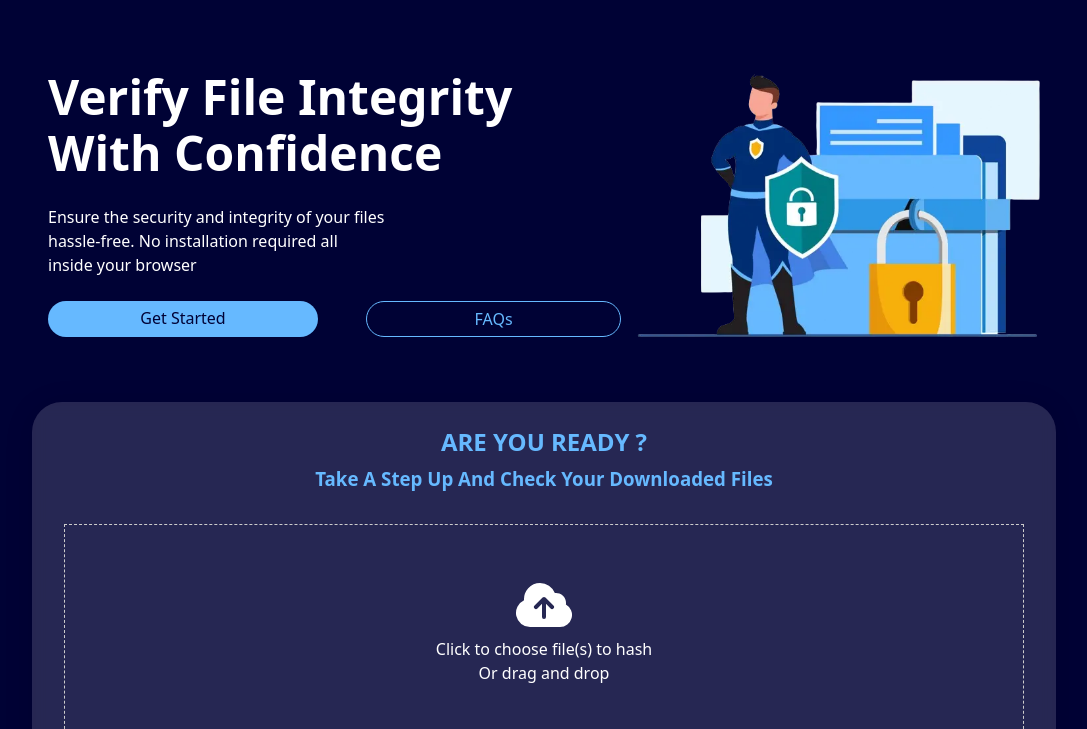
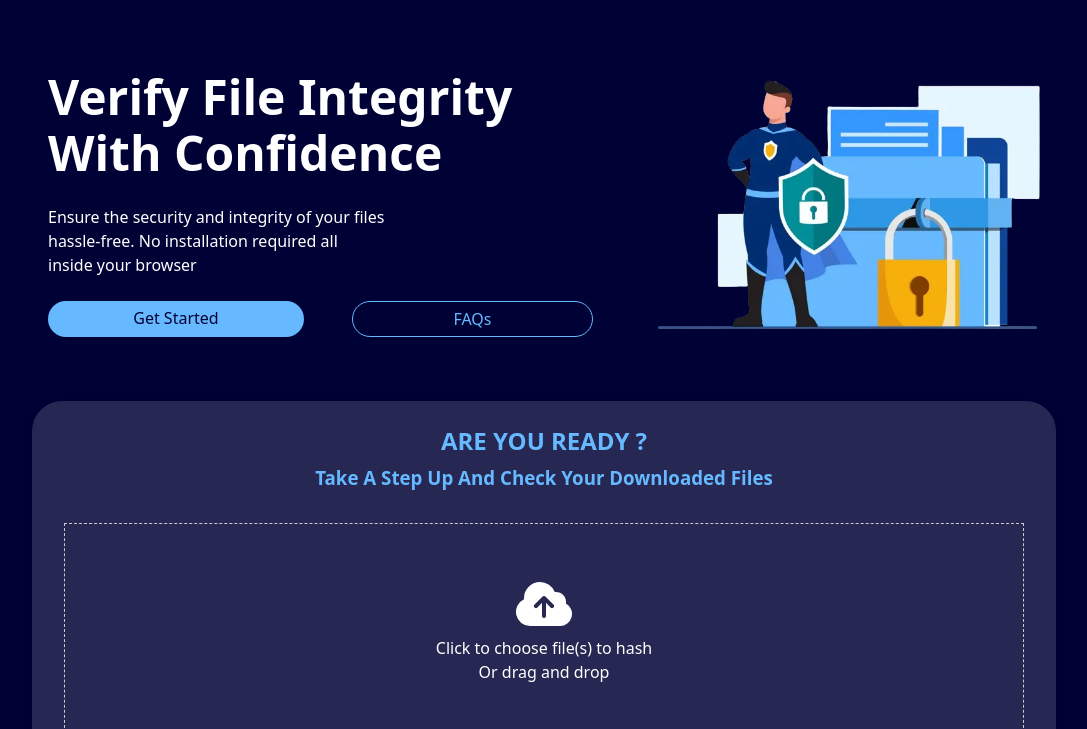
Before and after one commit to el-amine-404/integrity-checker, a plain HTML site: page index.html in a window 1280 px wide. Shown: the part 51-780 px from the top of the page, without its empty margins (96-1183 px from the left). Drawn offline with Linux system fonts and the light colour scheme.

Commit message:
increase gap between hero image and text

```diff
--- a/assets/styles/style.css
+++ b/assets/styles/style.css
@@ -197,7 +197,7 @@ BLOCK: hero
   display: flex;
   align-items: center;
   justify-content: space-between;
-  gap: 1rem;
+  gap: 4rem;
 }
 
 .hero__wrapper-title-desc-btn {
```
